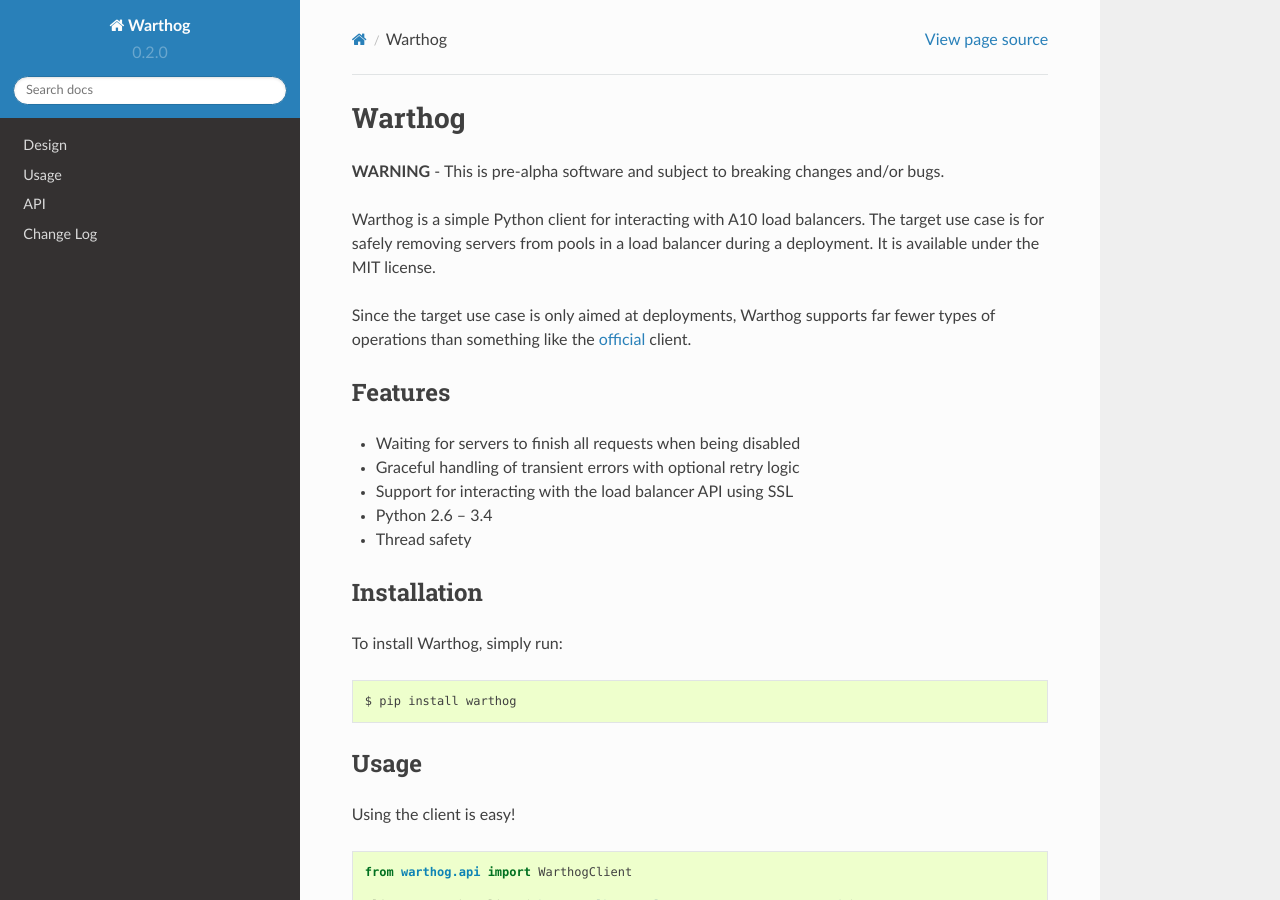
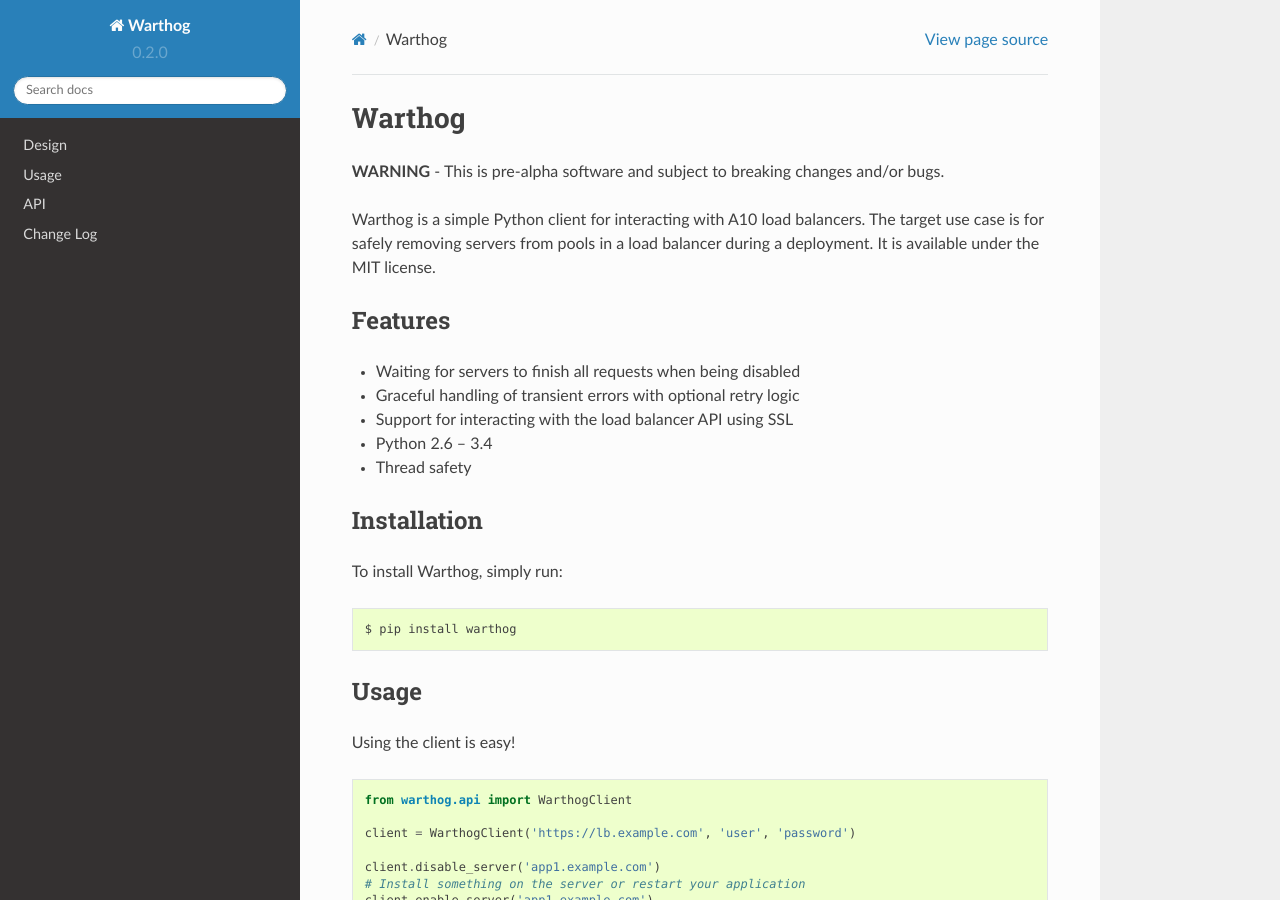
Before and after one commit to smarter-travel-media/warthog, a Sphinx documentation site: the page built from doc/source/index.rst, in a window 1280 px wide and 900 px high. Built offline with Sphinx 7.4.7 and the Read the Docs theme 2.0.0, drawn with Linux system fonts in a browser that asks for light colours.

Commit message:
Remove link to official client

```diff
--- a/README.rst
+++ b/README.rst
@@ -6,10 +6,6 @@
 Warthog is a simple Python client for interacting with A10 load balancers. The target
 use case is for safely removing servers from pools in a load balancer during a deployment.
 It is available under the MIT license.
-
-Since the target use case is only aimed at deployments, Warthog supports far fewer types
-of operations than something like the `official <https://github.com/a10networks/acos-client>`_
-client.
 
 Features
 --------
--- a/doc/source/index.rst
+++ b/doc/source/index.rst
@@ -11,10 +11,6 @@
 Warthog is a simple Python client for interacting with A10 load balancers. The target
 use case is for safely removing servers from pools in a load balancer during a deployment.
 It is available under the MIT license.
-
-Since the target use case is only aimed at deployments, Warthog supports far fewer types
-of operations than something like the `official <https://github.com/a10networks/acos-client>`_
-client.
 
 Features
 --------
```
